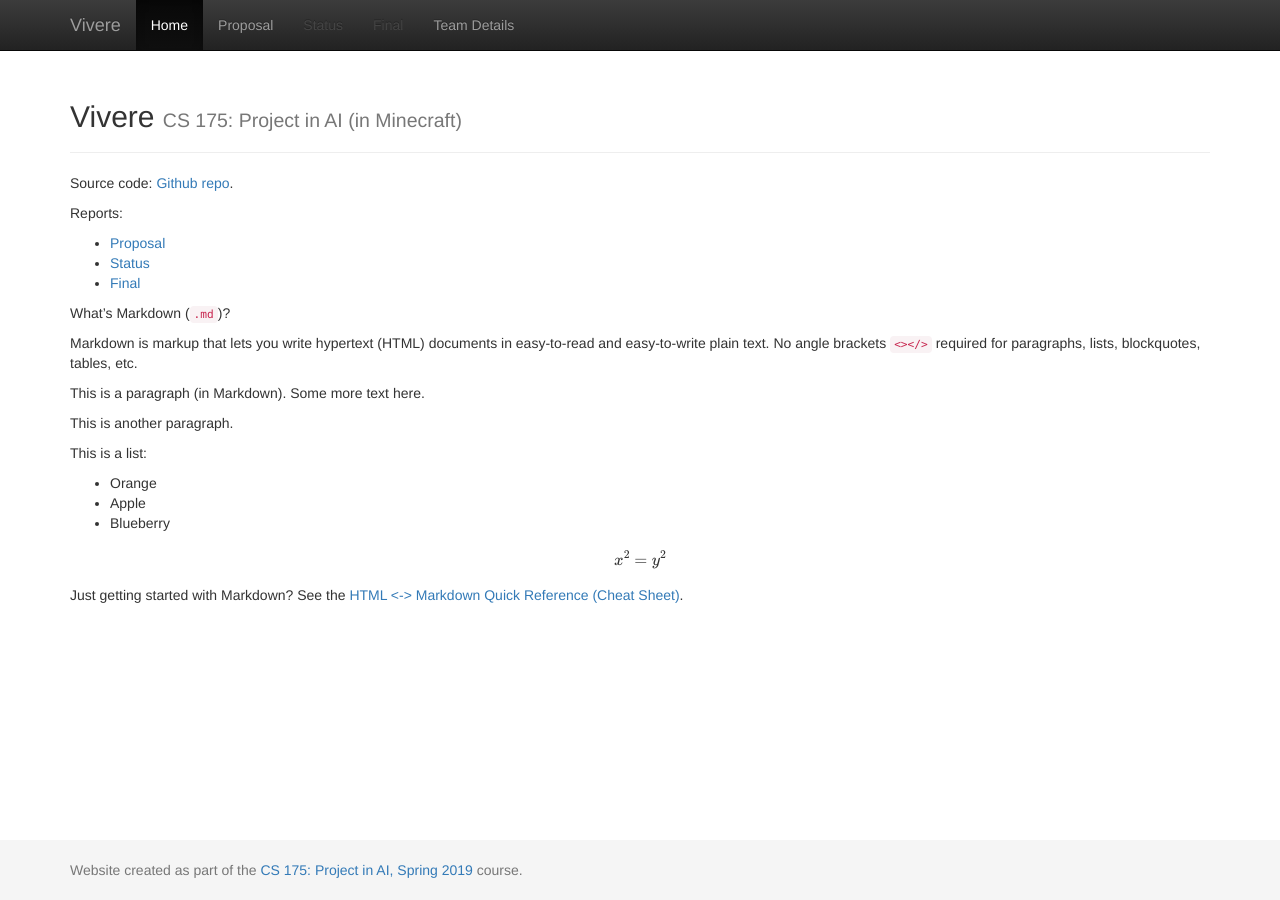
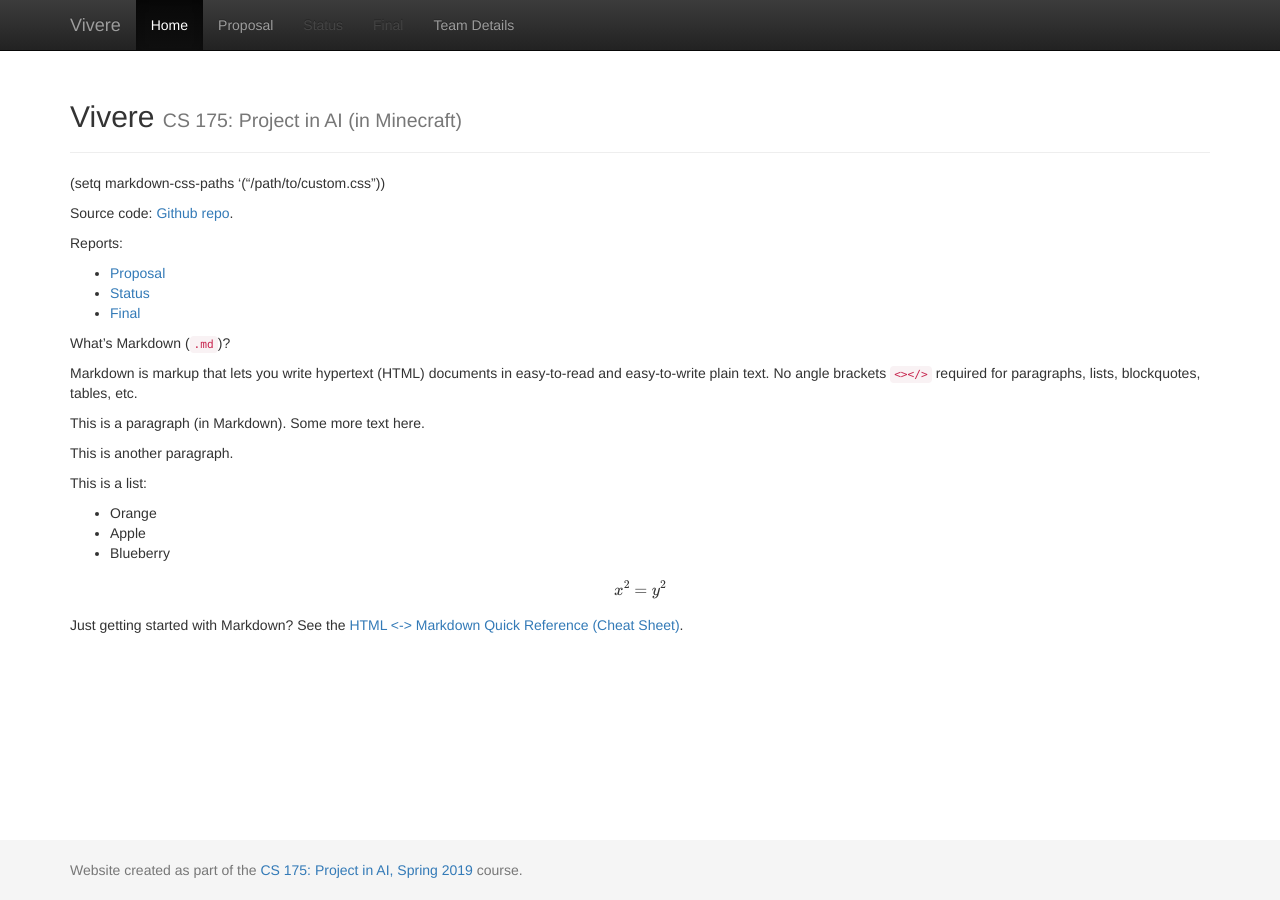
Before and after one commit to Enhjin/Vivere, a Jekyll site: the page built from docs/index.md, in a window 1280 px wide. Built offline with Jekyll 4.4.1, drawn with Linux system fonts in a browser that asks for light colours; formulas are drawn with MathJax 3.

Commit message:
Update index.md

```diff
--- a/docs/index.md
+++ b/docs/index.md
@@ -2,6 +2,8 @@
 layout: default
 title:  Home
 ---
+
+(setq markdown-css-paths '("/path/to/custom.css"))
 
 Source code: [Github repo](https://github.com/Enhjin/Vivere "Github repo").
 
```
